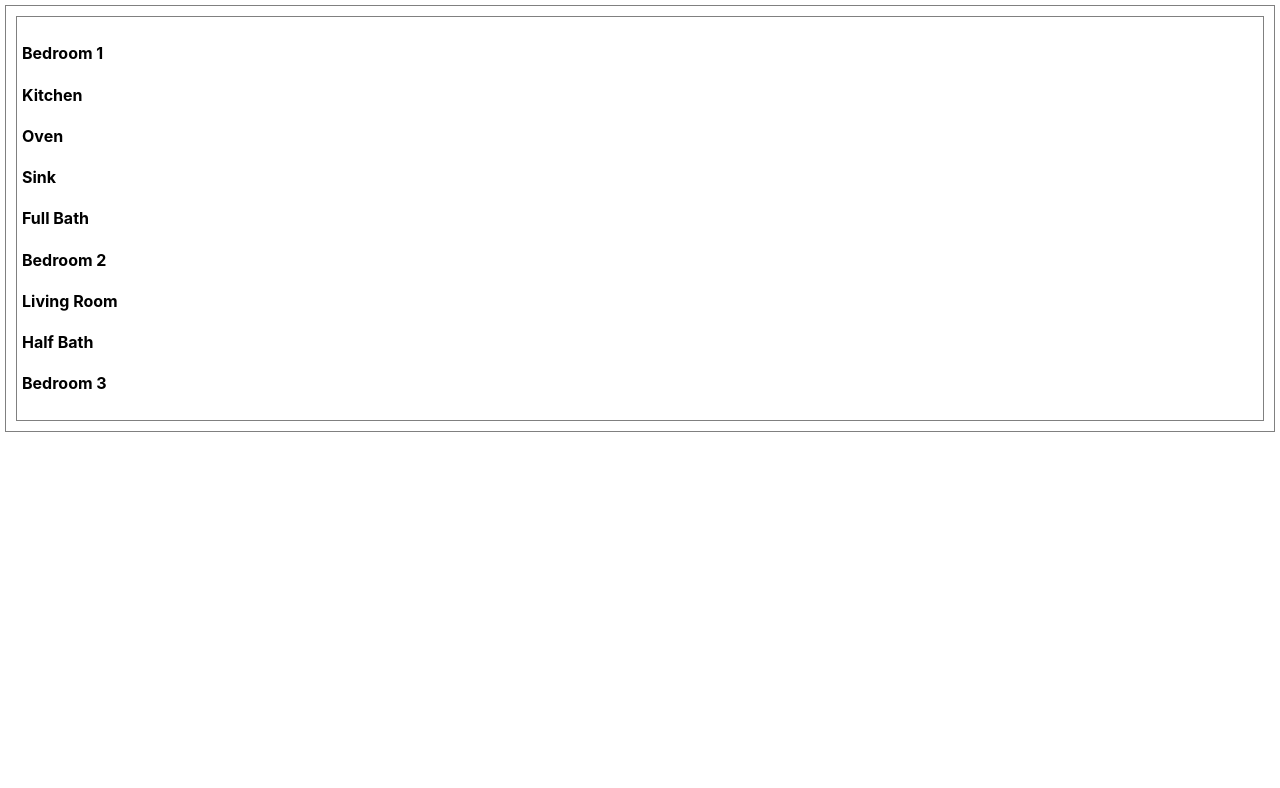
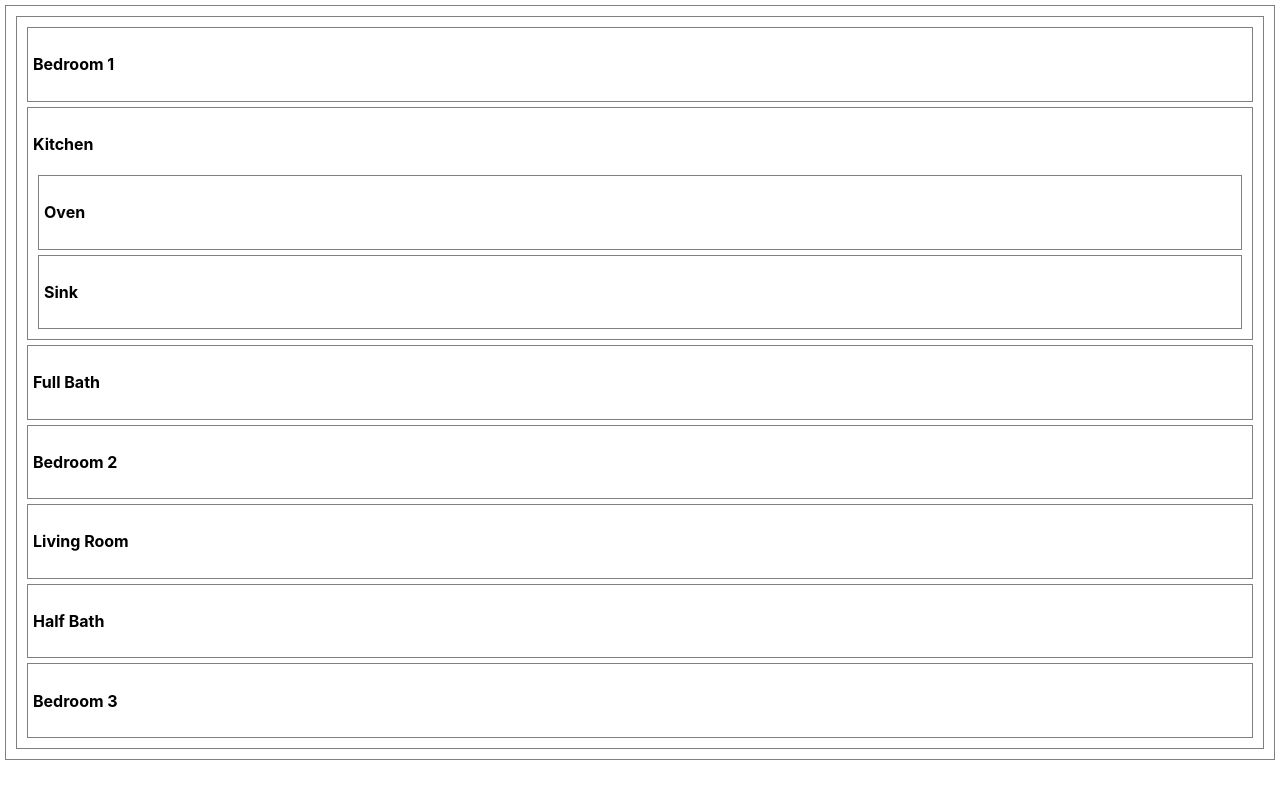
Before and after one commit to Codykilpatrick/floorplan-react, a React (Create React App) app: page / in a window 1280 px wide. Shown: the top 788 px of the page. Built offline with nearby package versions, Linux system fonts and the light colour scheme.

Commit message:
add div to all components for styling

```diff
--- a/src/Bath.jsx
+++ b/src/Bath.jsx
@@ -1,9 +1,11 @@
 const Bath = (props) => {
   console.log(props);
   return (
+    <div>
     <h4>
       { props.size } Bath
     </h4>
+    </div>
   )
 }
 
--- a/src/Bedroom.jsx
+++ b/src/Bedroom.jsx
@@ -1,9 +1,11 @@
 const Bedroom = (props) => {
   console.log(props);
   return (
-    <h4>
-    Bedroom {props.bedNum}
-    </h4>
+    <div>
+      <h4>
+        Bedroom {props.bedNum}
+      </h4>
+    </div>
   )
 }
 
--- a/src/Kitchen.jsx
+++ b/src/Kitchen.jsx
@@ -4,9 +4,15 @@ import Sink from "./Sink"
 const Kitchen = () => {
   return (
     <>
+    <div>
       <h4>Kitchen</h4>
-      <Oven />
-      <Sink />
+      <div>
+        <Oven />
+      </div>
+      <div>
+        <Sink />
+      </div>
+    </div>
     </>
   )
 }
--- a/src/LivingRoom.jsx
+++ b/src/LivingRoom.jsx
@@ -1,6 +1,8 @@
 const LivingRoom = () => {
   return (
-    <h4>Living Room</h4>
+    <div>
+      <h4>Living Room</h4>
+    </div>
   )
 }
 
```
